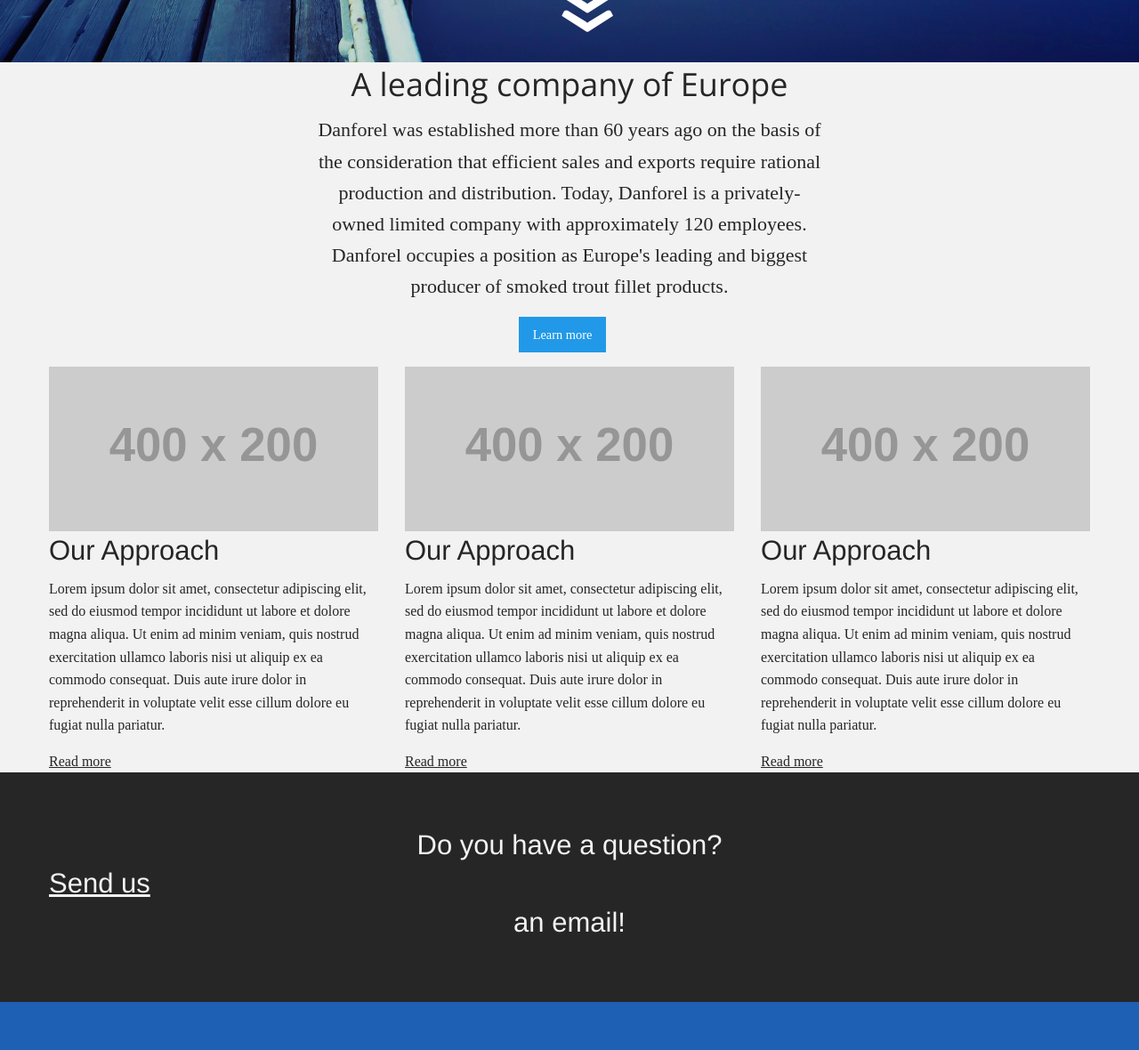
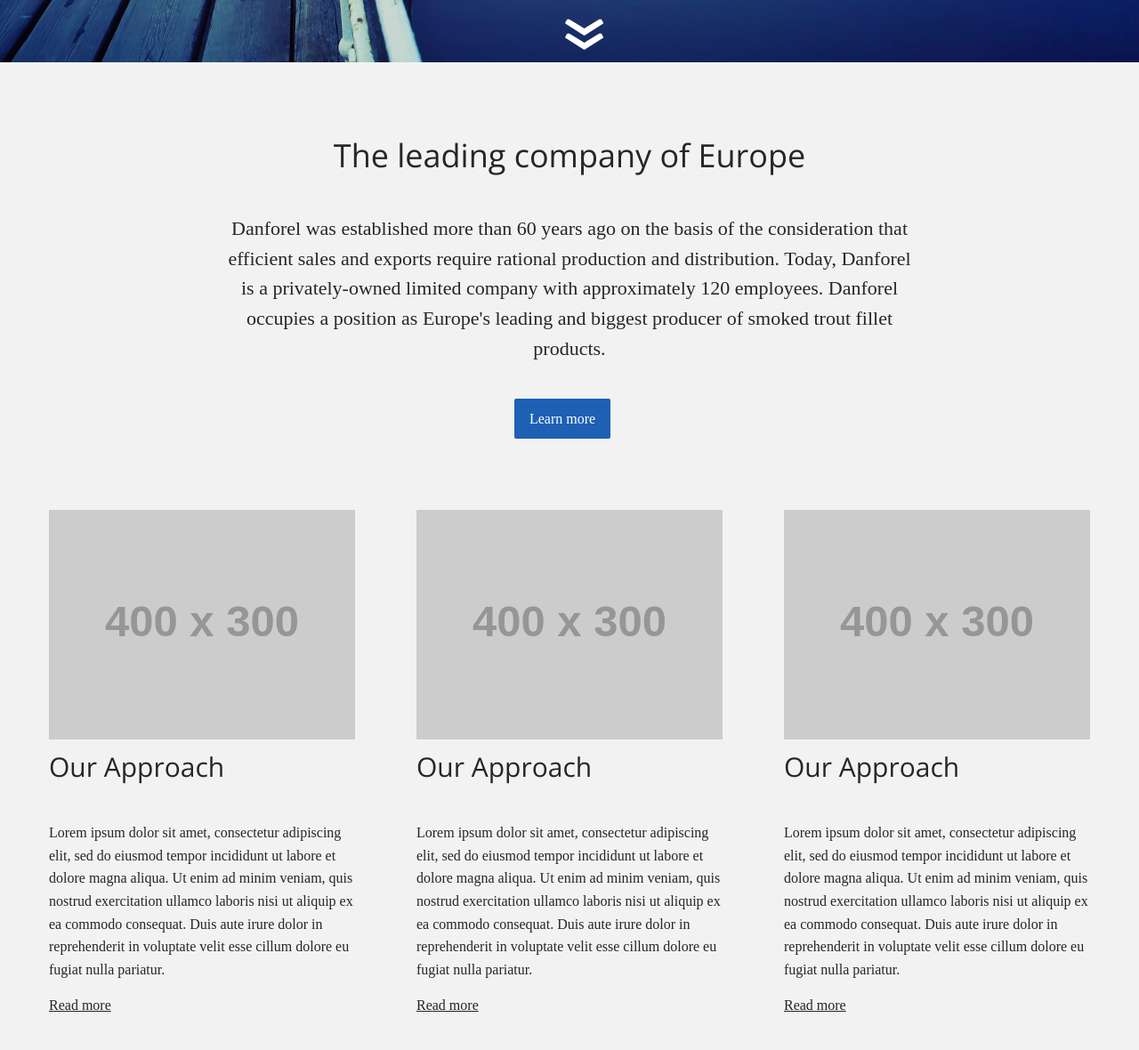
Before and after one commit to kalocsaik/danforel, a plain HTML site: page index.html in a window 1280 px wide. Shown: the part 730-1910 px from the top of the page at 89% size. Drawn offline with nearby package versions, Linux system fonts and the light colour scheme; placeholder pictures from the web are drawn by us; a web font is replaced by a local one.

Commit message:
fine tuning

```diff
--- a/css/styles.css
+++ b/css/styles.css
@@ -7,17 +7,21 @@
     font-size: 16px;
     color: #262626;
     font-family: 'Quattrocento', serif;
-
 }
 
 header{
     background-image: url("../img/bg.jpg");
-    background-position: center bottom;
-    background-size: cover;
+    background-position: center;
+    background-size: cover ;
     height: 100vh;
     box-shadow: inset 0 0 0 1000px rgba(0,0,0,.1); /* IE9+ only */
 }
 
+h1{
+    font-family: 'Open Sans', sans-serif;
+    font-size: 36px;
+    text-align: center;
+}
 
 h2{
     font-family: 'Open Sans', sans-serif;
@@ -25,7 +29,8 @@
 }
 
 h3{
-
+    font-family: 'Open Sans', sans-serif;
+    font-size: 30px;
 }
 
 h5{
@@ -55,7 +60,7 @@
     font-style: italic;
 }
 
-span {
+.welcome-box {
     display: table-cell;
     vertical-align: middle;
 
@@ -66,7 +71,6 @@
     font-style: italic;
     text-decoration: none;
     color: #f2f2f2;
-
     display: table;
     height: 100vh;
     text-align: center;
@@ -83,13 +87,7 @@
 }
 
 #welcome-text p {
-
-
-
-
-    font-size: 1.75em;
-
-
+  font-size: 1.75em;
 }
 
 #welcome-text #divider {
@@ -108,10 +106,6 @@
     position: absolute;
     bottom: -3em;
     left: 50%;
-
-
-
-
     -webkit-transform: rotate(90deg);
     -moz-transform: rotate(90deg);
     -ms-transform: rotate(90deg);
@@ -126,34 +120,146 @@
 
 }
 
+
+.button{
+    font-size: 16px;
+}
+
+#about{
+    text-align: center;
+    margin-top: 80px;
+    margin-bottom: 24px; /* 40- 16(button)*/
+}
+
+#about p{
+    font-size: 22px;
+    line-height: 1.525;
+    margin-bottom: 40px;
+}
+
+#about h1{
+
+    margin-bottom: 40px;
+}
+
+#about .button{
+    background: #1d60b4;
+    border-radius: 2px;
+}
+
+#services{
+    margin-top: 40px;
+}
+
+#services h3{
+    margin-top: 10px;
+    margin-bottom: 40px;
+}
+
+#services a{
+    color: #262626;
+}
+.service{
+    margin-bottom: 80px;
+}
+
+
+.service img{
+    display: block;
+    /* margin: 0 auto;*/
+    width: 300px;
+    width: 400px;
+}
+
+
+.fullwidth{
+    padding: 60px 0 60px 0;
+}
+
+.fullwidth:last-child{
+    padding: 0;
+}
+
+.fullwidth, .fullwidth a{
+    color: #f2f2f2;
+}
+
+#writeus{
+    text-align: center;
+}
+
+#writeus h3{
+
+}
+
+.grey{
+    background-color: #262626;
+}
+
+.blue{
+    background-color: #1d60b4;
+}
+
+.dark-blue{
+    background-color: #20579a;
+}
+
+
+/*  HEADLINE */
+
+nav ul li a{
+    font-family: 'Open Sans', sans-serif;
+    color: #f2f2f2;
+    text-transform: uppercase;
+}
+nav ul li a:hover {
+    color: #f2f2f2;
+}
+.menu{
+    height: 100px;
+}
+#menu-fix{
+    position: relative;
+    z-index: 999;
+}
+
+#menu ul {
+    display: table;
+    margin: 0 auto;
+}
+
+/*  HEADLINE */
+
+
+
 /* ----------------------- MEDIA QUERIES START ---------------------- */
 
 /* ------- MEDIA QUERIES MAX 68em START ------- */
 
 @media screen and (max-width: 68em) {
 
-    #arrow { bottom: -2em;}
+    #arrow {
+        bottom: -2em;
+    }
 
-
-    #arrow h1{font-size: 2em;}
+    #arrow h1{
+        font-size: 2em;
+    }
 
     #welcome-text h1 {
         font-size: 3.5em;
     }
 
+    #welcome-text p {
+        font-size: 1.7em;
+    }
 
-    #welcome-text p {
-
-
-
-        font-size: 1.7em;
-
-    }
     #welcome-text #divider {
         width: 32em;
+    }
 
-
-
+    .logo{
+        display: none !important;
     }
 
 }
@@ -190,64 +296,28 @@
 }
 /* ----------- MEDIA QUERIES 40em END ----------- */
 
-/* ---------------------- MEDIA QUERIES END  ---------------------- */
-#about{
-    text-align: center;
-}
-
-#about p{
-    font-size: 22px;
-}
-
-#services a{
-    color: #262626;
-}
-
-.fullwidth{
-    padding: 60px 0 60px 0;
-}
-
-.fullwidth:last-child{
-    padding: 0;
-}
-
-.fullwidth, .fullwidth a{
-    color: #f2f2f2;
-}
-
-#writeus{
-    text-align: center;
-}
-
-#writeus h3{
-
-}
-
-.grey{
-    background-color: #262626;
-}
-
-.blue{
-    background-color: #1d60b4;
-}
-
-.dark-blue{
-    background-color: #20579a;
-}
 
 
-/*  HEADLINE */
+@media only screen and (min-width: 64.063em) {
 
-.row ul li a {
 
-    font-family: 'Raleway', sans-serif;
-    font-weight: 600;
-    color:black;
-}
+    .service{
+        padding-left: 1.75rem;
+        padding-right: 1.75rem;
+    }
 
-.row #menu .menu ul li {
-    text-align: center;
+    .service:first-child{
+        padding-left: 0.9375rem;
+        padding-right: 2.5625rem;
 
-}
+    }
 
-/*  HEADLINE */
+    .service:last-child{
+        padding-right: 0.9375rem;
+        padding-left: 2.5625rem;
+
+    }
+
+} /* min-width 1025px, large screens */
+
+/* ---------------------- MEDIA QUERIES END  ---------------------- */
--- a/index.html
+++ b/index.html
@@ -17,13 +17,13 @@
 
 
         <header>
-            <div class="row">
+            <div class="row" id="menu-fix">
                 <nav class="small-12 columns" id="menu">
                     <ul class="menu">
                         <li><a href="#">Home</a></li>
                         <li><a href="#">Health</a></li>
                         <li><a href="#">Production</a></li>
-                        <li><a class="logo" href="index.html"><img src="http://i48.tinypic.com/2mob6nb.png" alt="Michigan State" width="150" height="150" /></a></li>
+                        <li class="logo"><a href="#"><img src="img/logo.png" alt="Danforel logo" width="124" height="80" /></a></li>
                         <li><a href="#">Products</a></li>
                         <li><a href="#">Contact</a></li>
                         <li><a href="#">Language</a></li>
@@ -33,7 +33,7 @@
 
             <div class="row">
                 <div class="small-centered small-12 columns" id="welcome-text">
-                    <span>
+                    <span class="welcome-box">
                         <h1>Welcome to Danforel!</h1>
                         <div id="divider"></div>
                         <p>Smoked trout fillets, <br>
@@ -43,13 +43,12 @@
                 <div id="arrow">
                     <h1><a href="#">»</a></h1>
                 </div>
-
             </div>
         </header>
 
         <div class="row">
-            <div class="large-centered large-6 columns" id="about">
-                <h2>A leading company of Europe</h2>
+            <div class="medium-centered medium-10 large-centered large-8 columns" id="about">
+                <h1>The leading company of Europe</h1>
                 <p>Danforel was established more than 60 years ago on the basis of the consideration that efficient sales and exports require rational production and distribution.
                     Today, Danforel is a privately-owned limited company with approximately 120 employees. Danforel occupies a position as Europe's leading and biggest producer of smoked trout fillet products.</p>
                 <a href="#" class="button">Learn more</a>
@@ -57,22 +56,22 @@
         </div>
 
         <div class="row" id="services">
-            <div class="large-4 columns service">
-                <img class="service-img" src="http://placehold.it/400x200">
+            <div class="medium-10 medium-offset-1 end large-4 large-offset-0 columns service">
+                <img class="service-img" src="http://placehold.it/400x300">
                 <h3>Our Approach</h3>
                 <p>Lorem ipsum dolor sit amet, consectetur adipiscing elit, sed do eiusmod tempor incididunt ut labore et dolore magna aliqua. Ut enim ad minim veniam, quis nostrud exercitation ullamco laboris nisi ut aliquip ex ea commodo consequat. Duis aute irure dolor in reprehenderit in voluptate velit esse cillum dolore eu fugiat nulla pariatur.</p>
                 <a class="readmore underline" href="#">Read more</a>
             </div>
 
-            <div class="large-4 columns service">
-                <img class="service-img" src="http://placehold.it/400x200">
+            <div class="medium-10 medium-offset-1 end large-4 large-offset-0 columns service">
+                <img class="service-img" src="http://placehold.it/400x300">
                 <h3>Our Approach</h3>
                 <p>Lorem ipsum dolor sit amet, consectetur adipiscing elit, sed do eiusmod tempor incididunt ut labore et dolore magna aliqua. Ut enim ad minim veniam, quis nostrud exercitation ullamco laboris nisi ut aliquip ex ea commodo consequat. Duis aute irure dolor in reprehenderit in voluptate velit esse cillum dolore eu fugiat nulla pariatur.</p>
                 <a class="readmore underline" href="#">Read more</a>
             </div>
 
-            <div class="large-4 columns service">
-                <img class="service-img" src="http://placehold.it/400x200">
+            <div class="medium-10 medium-offset-1 end large-4 large-offset-0 columns service">
+                <img class="service-img" src="http://placehold.it/400x300">
                 <h3>Our Approach</h3>
                 <p>Lorem ipsum dolor sit amet, consectetur adipiscing elit, sed do eiusmod tempor incididunt ut labore et dolore magna aliqua. Ut enim ad minim veniam, quis nostrud exercitation ullamco laboris nisi ut aliquip ex ea commodo consequat. Duis aute irure dolor in reprehenderit in voluptate velit esse cillum dolore eu fugiat nulla pariatur.</p>
                 <a class="readmore underline" href="#">Read more</a>
@@ -90,33 +89,33 @@
 
         <footer>
             <div class="fullwidth blue">
-                <div class="row ">
+                <div class="row">
                     <div class="small-6 medium-12 large-3 columns">
-                        <a> <img src="http://placehold.it/100x100" alt="logo"></a>
+                        <a> <img src="img/logo.png" alt="logo" width="124" height="80"></a>
                     </div>
+
                     <div class="small-6 medium-4 large-3 columns" id="contact-info">
                         <h5>Contact info</h5>
-                        <h6>
-                            Location
-                        </h6>
+                        <h6>Location</h6>
                         <p>Slagterivej 2 - DK 7200 Grindsted</p>
-                        <h6>
-                            Phone
-                        </h6>
+                        <h6>Phone</h6>
                         <p>Tel.: + 45 7643 9000 <br/> Fax: +45 7586 5739</p>
-
-                        <h6>
-                            Email
-                        </h6>
+                        <h6> Email</h6>
                         <p>danforel@danforel.com</p>
                     </div>
 
                     <div class="small-6 medium-4 large-3 columns" id="newsletter">
                         <h5> Newsletter </h5>
-                        <p> Subscribe to our newsletter and you always be update. </p>
+                        <p> Subscribe to our newsletter and you always be updated. </p>
                         <form>
-                            <input type="email" placeholder="Your email goes here">
-                            <input type="submit" class="button" value="Send">
+                            <div class="row collapse">
+                                <div class="small-8 columns">
+                                    <input type="email" placeholder="Your email goes here">
+                                </div>
+                                <div class="small-2 columns end">
+                                    <input type="submit" class="button" value="Send">
+                                </div>
+                            </div>
                         </form>
                     </div>
 
```
Also changed, not shown: img/logo.png (added).
